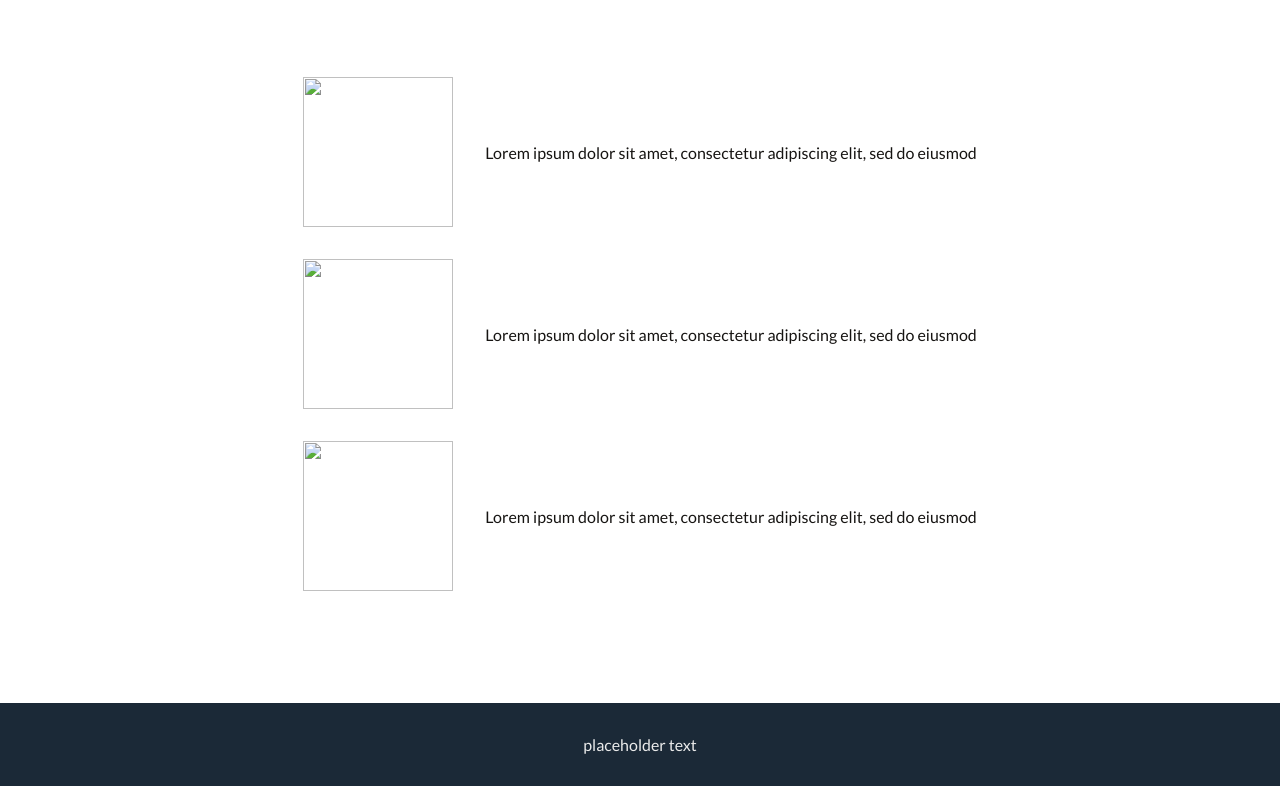
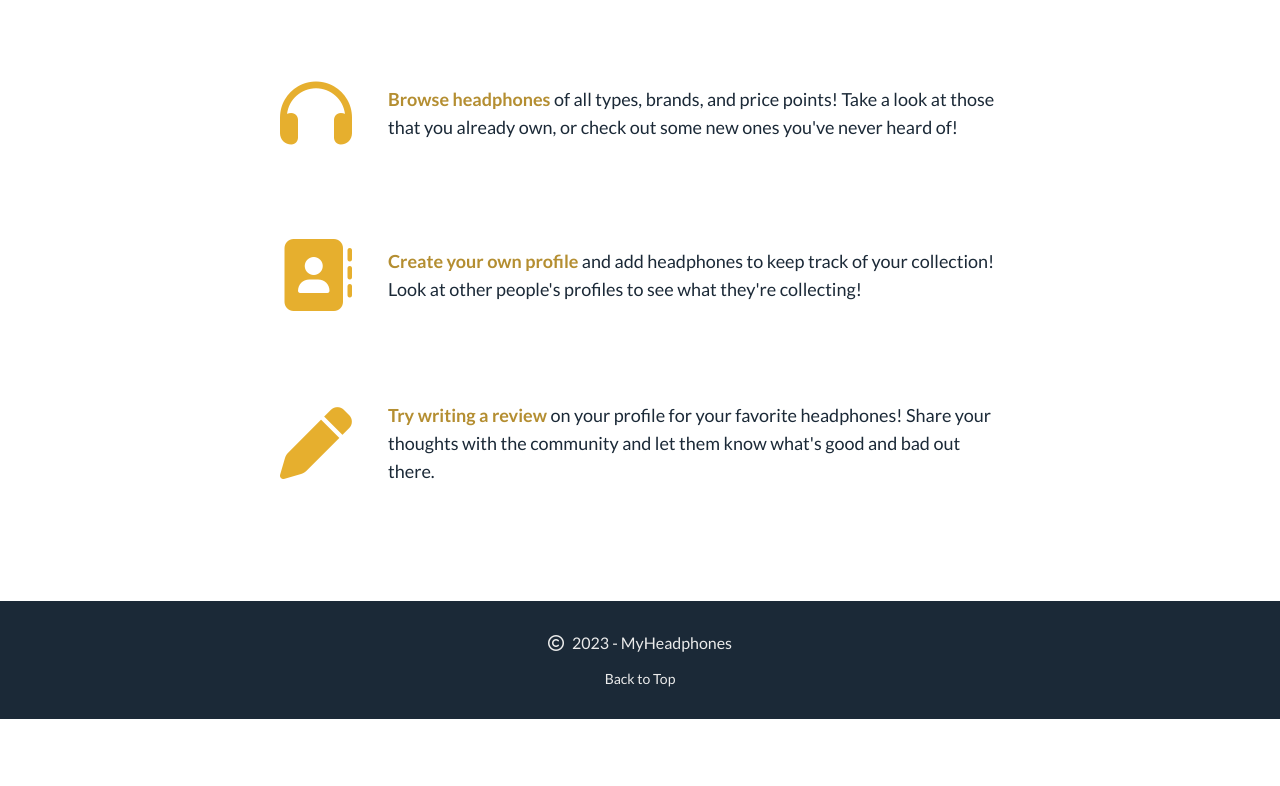
Before and after one commit to AmanSaxenaDev5200/headphones, a plain HTML site: page index.html in a window 1280 px wide. Shown: the part 650-1436 px from the top of the page. After the commit the page ends 1369 px from the top, so only its background shows below. Drawn offline with Linux system fonts and the light colour scheme.

Commit message:
Update landing page header and footer

```diff
--- a/css/headphones.css
+++ b/css/headphones.css
@@ -28,6 +28,15 @@ a {
 }
 
 /* navigation */
+
+#landing-header {
+    background-image: url('../img/header-image.jpg');
+    background-repeat: no-repeat;
+    background-size: cover;
+    background-position: 20%;
+    background-attachment: fixed;
+    color: #EBEBEB;
+}
 
 header {
     background-color: #161412;
@@ -291,11 +300,31 @@ nav .left {
 }
 
 .info li {
-    color: #161412;
+    color: #1B2937;
     display: flex;
-    gap: 2em;
+    font-size: 18px;
+    line-height: 28px;
+    max-width: 720px;
+    justify-content: space-between;
     align-items: center;
+    margin-bottom: 5em;
+}
+
+.info li:last-child {
     margin-bottom: 2em;
+}
+
+.info strong {
+    color: #B48E31;
+}
+
+.info i {
+    color: #E6AF2E;
+    margin-right: 0.5em;
+}
+
+.info p {
+    flex: 2;
 }
 
 /* database content */
@@ -725,3 +754,20 @@ footer {
     text-align: center;
     padding: 2em;
 }
+
+footer i {
+    margin-right: 0.5em;
+}
+
+footer p {
+    margin-bottom: 1em;
+}
+
+footer a {
+    color: #EBEBEB;
+    font-size: 14px;
+}
+
+footer a:hover {
+    color:#E6AF2E;
+}
--- a/index.html
+++ b/index.html
@@ -12,7 +12,7 @@
         <link rel="stylesheet" href="./css/headphones.css">
     </head>
         <body>
-        <header>
+        <header id="landing-header">
             <nav class="width">
                 <div class="left">
                     <a id="logo" href="./index.html"><p><span>My</span>Headphones</p></a>
@@ -88,24 +88,29 @@
             <section class="info-container">
                 <ul class="info width">
                     <li>
-                        <img src="" width="150px" height="150px">
-                        <p>Lorem ipsum dolor sit amet, consectetur adipiscing elit, sed do eiusmod</p>
+                        <i class="fa-solid fa-headphones fa-4x"></i>
+                        <p><strong>Browse headphones</strong> of all types, brands, and price points!
+                            Take a look at those that you already own, or check out some new ones you've never heard of!</p>
                     </li>
 
                     <li>
-                        <img src="" width="150px" height="150px">
-                        <p>Lorem ipsum dolor sit amet, consectetur adipiscing elit, sed do eiusmod</p>
+                        <i class="fa-solid fa-address-book fa-4x"></i>
+                        <p><strong>Create your own profile</strong> and add headphones to keep track of your collection!
+                            Look at other people's profiles to see what they're collecting! </p>
                     </li>
 
                     <li>
-                        <img src="" width="150px" height="150px">
-                        <p>Lorem ipsum dolor sit amet, consectetur adipiscing elit, sed do eiusmod</p>
+                        <i class="fa-solid fa-pen fa-4x"></i>
+                        <p><strong>Try writing a review</strong> on your profile for your favorite headphones!
+                            Share your thoughts with the community and let them know what's good and bad out there.
+                        </p>
                     </li>
                 </ul>
             </section>
         </main>
         <footer>
-            <p>placeholder text</p>
+            <p><i class="fa-regular fa-copyright"></i>2023 - MyHeadphones</p>
+            <a href="#">Back to Top</a>
         </footer>
     </body>
 
```
Also changed, not shown: about.html (+2 -1 lines), headphone.html (+2 -1 lines), headphones-list.html (+2 -1 lines), profile.html (+2 -1 lines), img/header-image.jpg (added).
